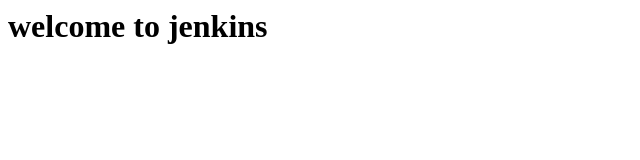
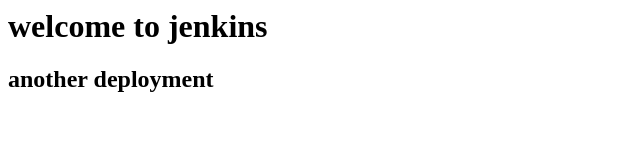
Before and after one commit to LokeshUgalmugale/devopsjenkins, a plain HTML site: page index.html in a window 1280 px wide. Shown: the whole page, without its empty margins (0-640 px from the left). Drawn offline with Linux system fonts and the light colour scheme.

Commit message:
Update index.html

```diff
--- a/index.html
+++ b/index.html
@@ -1 +1,2 @@
 <h1> welcome to jenkins </h1>
+<h2> another deployment  </h2>
```
